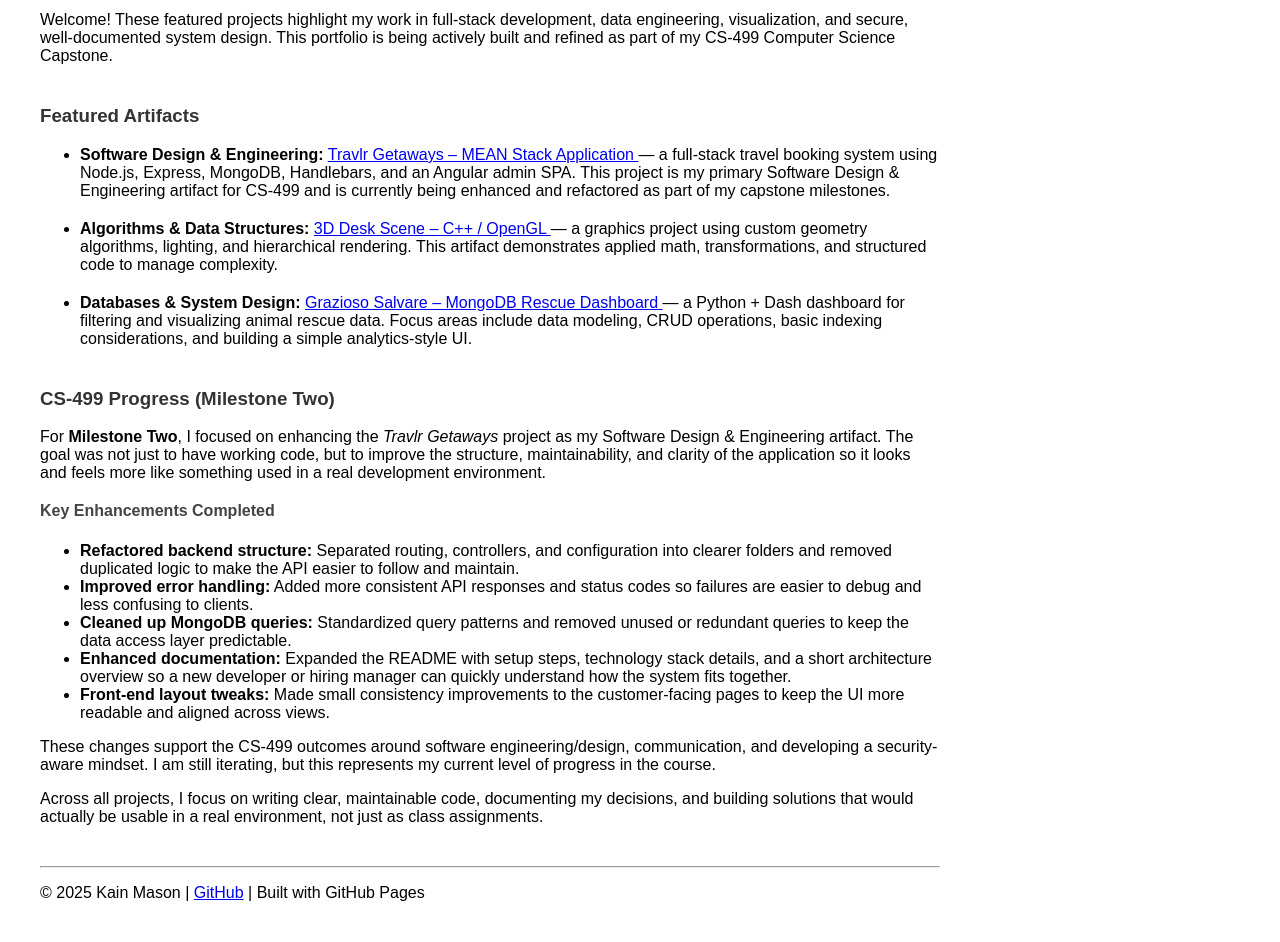
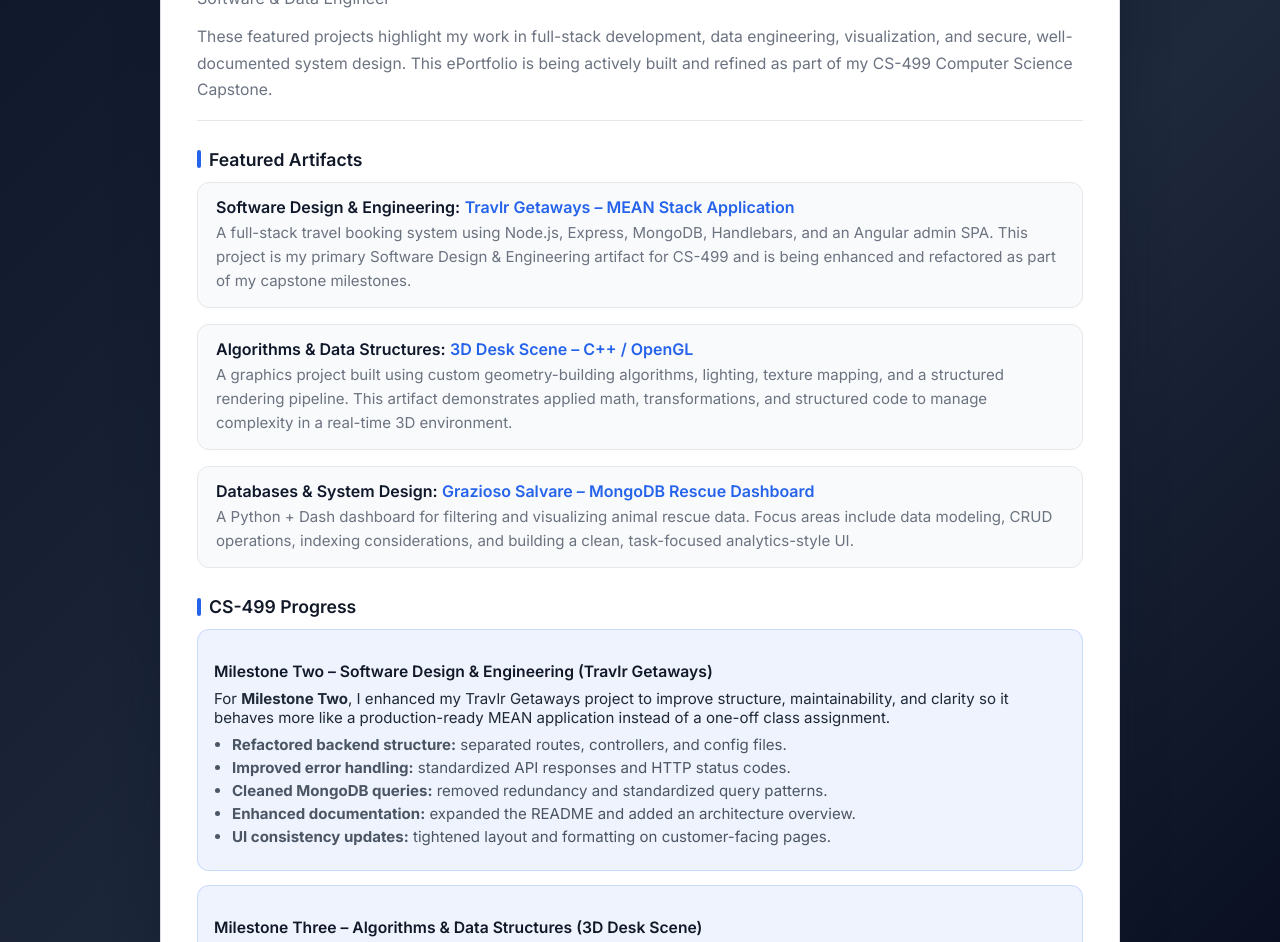
Before and after one commit to KainMason/KainMason_Portfolio.github.io, a plain HTML site: page index.html in a window 1280 px wide. Shown: the part 124-1066 px from the top of the page. Drawn offline with Linux system fonts and the light colour scheme.

Commit message:
Update index.html

```diff
--- a/index.html
+++ b/index.html
@@ -4,114 +4,354 @@
   <meta charset="UTF-8" />
   <meta name="viewport" content="width=device-width, initial-scale=1.0" />
   <title>Kain Mason | ePortfolio</title>
+
+  <!-- Google Font -->
+  <link rel="preconnect" href="https://fonts.googleapis.com">
+  <link rel="preconnect" href="https://fonts.gstatic.com" crossorigin>
+  <link
+    href="https://fonts.googleapis.com/css2?family=Inter:wght@300;400;600;700&display=swap"
+    rel="stylesheet"
+  />
+
+  <style>
+    :root {
+      --bg-gradient: linear-gradient(135deg, #0f172a, #1e293b, #020617);
+      --card-bg: #ffffff;
+      --text-main: #0f172a;
+      --text-muted: #6b7280;
+      --accent: #2563eb;
+      --accent-soft: rgba(37, 99, 235, 0.08);
+      --border-soft: #e5e7eb;
+    }
+
+    * {
+      box-sizing: border-box;
+    }
+
+    body {
+      margin: 0;
+      min-height: 100vh;
+      font-family: "Inter", system-ui, -apple-system, BlinkMacSystemFont, "Segoe UI",
+        sans-serif;
+      background: var(--bg-gradient);
+      color: var(--text-main);
+      display: flex;
+      align-items: flex-start;
+      justify-content: center;
+      padding: 32px 16px;
+    }
+
+    .page-shell {
+      width: 100%;
+      max-width: 960px;
+    }
+
+    .card {
+      background: var(--card-bg);
+      border-radius: 18px;
+      padding: 32px 28px 24px;
+      box-shadow: 0 20px 45px rgba(15, 23, 42, 0.35);
+      border: 1px solid rgba(148, 163, 184, 0.35);
+    }
+
+    @media (min-width: 768px) {
+      .card {
+        padding: 36px 36px 28px;
+      }
+    }
+
+    header {
+      border-bottom: 1px solid var(--border-soft);
+      padding-bottom: 16px;
+      margin-bottom: 24px;
+      display: flex;
+      flex-direction: column;
+      gap: 4px;
+    }
+
+    .name {
+      font-size: 2rem;
+      font-weight: 700;
+      letter-spacing: 0.02em;
+      margin: 0;
+    }
+
+    .subtitle {
+      font-size: 1rem;
+      font-weight: 500;
+      color: var(--text-muted);
+      margin: 0;
+    }
+
+    .intro {
+      margin: 12px 0 0;
+      font-size: 0.98rem;
+      line-height: 1.7;
+      color: var(--text-muted);
+    }
+
+    h3.section-title {
+      font-size: 1.1rem;
+      font-weight: 600;
+      margin: 28px 0 12px;
+      color: #111827;
+      display: flex;
+      align-items: center;
+      gap: 8px;
+    }
+
+    h3.section-title::before {
+      content: "";
+      width: 4px;
+      height: 18px;
+      border-radius: 999px;
+      background: var(--accent);
+      display: inline-block;
+    }
+
+    h4.subsection-title {
+      font-size: 0.98rem;
+      font-weight: 600;
+      margin: 18px 0 8px;
+      color: #111827;
+    }
+
+    .featured-list {
+      list-style: none;
+      padding: 0;
+      margin: 8px 0 0;
+      display: flex;
+      flex-direction: column;
+      gap: 16px;
+    }
+
+    .featured-item {
+      padding: 14px 14px 14px 18px;
+      border-radius: 12px;
+      border: 1px solid var(--border-soft);
+      background: #f9fafb;
+    }
+
+    .featured-item strong {
+      font-weight: 600;
+    }
+
+    .featured-item a {
+      font-weight: 600;
+      color: var(--accent);
+      text-decoration: none;
+    }
+
+    .featured-item a:hover {
+      text-decoration: underline;
+    }
+
+    .featured-item p {
+      margin: 4px 0 0;
+      font-size: 0.94rem;
+      line-height: 1.6;
+      color: var(--text-muted);
+    }
+
+    .cs499-section {
+      margin-top: 12px;
+      padding: 14px 16px;
+      border-radius: 12px;
+      background: var(--accent-soft);
+      border: 1px solid rgba(37, 99, 235, 0.18);
+    }
+
+    .cs499-section p {
+      margin: 6px 0 0;
+      font-size: 0.94rem;
+      color: #1f2937;
+    }
+
+    ul.bullet-list {
+      margin: 8px 0 10px 18px;
+      padding: 0;
+      font-size: 0.94rem;
+      color: #4b5563;
+    }
+
+    ul.bullet-list li {
+      margin-bottom: 4px;
+    }
+
+    code {
+      font-family: ui-monospace, SFMono-Regular, Menlo, Monaco, Consolas, "Liberation Mono",
+        "Courier New", monospace;
+      font-size: 0.9em;
+      background: #e5e7eb;
+      padding: 1px 4px;
+      border-radius: 4px;
+    }
+
+    footer {
+      margin-top: 18px;
+      padding-top: 14px;
+      border-top: 1px solid var(--border-soft);
+      font-size: 0.9rem;
+      color: var(--text-muted);
+      display: flex;
+      flex-wrap: wrap;
+      gap: 6px;
+      justify-content: space-between;
+      align-items: center;
+    }
+
+    footer a {
+      color: var(--accent);
+      text-decoration: none;
+      font-weight: 500;
+    }
+
+    footer a:hover {
+      text-decoration: underline;
+    }
+  </style>
 </head>
 
-<body style="font-family: Arial, sans-serif; margin: 40px; max-width: 900px;">
+<body>
+  <div class="page-shell">
+    <main class="card">
 
-  <h1 style="margin-bottom: 10px;">Kain Mason</h1>
-  <h2 style="margin-top: 0; color: #555;">Software &amp; Data Engineer</h2>
-
-  <p>
-    Welcome! These featured projects highlight my work in full-stack development,
+      <header>
+        <h1 class="name">Kain Mason</h1>
+        <h2 class="subtitle">Software &amp; Data Engineer</h2>
+        <p class="intro">
+          These featured projects highlight my work in full-stack development,
           data engineering, visualization, and secure, well-documented system design.
-    This portfolio is being actively built and refined as part of my CS-499
+          This ePortfolio is being actively built and refined as part of my CS-499
           Computer Science Capstone.
         </p>
+      </header>
 
       <!-- Featured Artifacts -->
-  <h3 style="margin-top: 40px; color:#333;">Featured Artifacts</h3>
-  <ul>
+      <section>
+        <h3 class="section-title">Featured Artifacts</h3>
 
-    <li style="margin-bottom: 20px;">
+        <ul class="featured-list">
+
+          <li class="featured-item">
             <strong>Software Design &amp; Engineering:</strong>
             <a href="https://github.com/KainMason/CS465-Final-Project" target="_blank">
               Travlr Getaways – MEAN Stack Application
             </a>
-      &mdash; a full-stack travel booking system using Node.js, Express,
+            <p>
+              A full-stack travel booking system using Node.js, Express,
               MongoDB, Handlebars, and an Angular admin SPA. This project is my primary
-      Software Design &amp; Engineering artifact for CS-499 and is currently being
-      enhanced and refactored as part of my capstone milestones.
+              Software Design &amp; Engineering artifact for CS-499 and is being enhanced
+              and refactored as part of my capstone milestones.
+            </p>
           </li>
 
-    <li style="margin-bottom: 20px;">
+          <li class="featured-item">
             <strong>Algorithms &amp; Data Structures:</strong>
             <a href="https://github.com/KainMason/C330-Computer-Graphics-and-Visualization"
                target="_blank">
               3D Desk Scene – C++ / OpenGL
             </a>
-      &mdash; a graphics project using custom geometry algorithms, lighting, and
-      hierarchical rendering. This artifact demonstrates applied math,
-      transformations, and structured code to manage complexity.
+            <p>
+              A graphics project built using custom geometry-building algorithms,
+              lighting, texture mapping, and a structured rendering pipeline. This artifact
+              demonstrates applied math, transformations, and structured code to manage
+              complexity in a real-time 3D environment.
+            </p>
           </li>
 
-    <li style="margin-bottom: 20px;">
+          <li class="featured-item">
             <strong>Databases &amp; System Design:</strong>
             <a href="https://github.com/KainMason/CS-340-8-2-Journal-Portfolio-Item"
                target="_blank">
               Grazioso Salvare – MongoDB Rescue Dashboard
             </a>
-      &mdash; a Python + Dash dashboard for filtering and visualizing animal
-      rescue data. Focus areas include data modeling, CRUD operations, basic
-      indexing considerations, and building a simple analytics-style UI.
+            <p>
+              A Python + Dash dashboard for filtering and visualizing animal
+              rescue data. Focus areas include data modeling, CRUD operations, indexing
+              considerations, and building a clean, task-focused analytics-style UI.
+            </p>
           </li>
 
         </ul>
+      </section>
 
-  <!-- CS-499 Progress Section -->
-  <h3 style="margin-top: 40px; color:#333;">CS-499 Progress (Milestone Two)</h3>
+      <!-- CS-499 Progress -->
+      <section>
+        <h3 class="section-title">CS-499 Progress</h3>
+
+        <!-- Milestone Two -->
+        <div class="cs499-section">
+          <h4 class="subsection-title">
+            Milestone Two – Software Design &amp; Engineering (Travlr Getaways)
+          </h4>
           <p>
-    For <strong>Milestone Two</strong>, I focused on enhancing the
-    <em>Travlr Getaways</em> project as my Software Design &amp; Engineering artifact.
-    The goal was not just to have working code, but to improve the structure,
-    maintainability, and clarity of the application so it looks and feels more
-    like something used in a real development environment.
+            For <strong>Milestone Two</strong>, I enhanced my Travlr Getaways project to
+            improve structure, maintainability, and clarity so it behaves more like a
+            production-ready MEAN application instead of a one-off class assignment.
           </p>
+          <ul class="bullet-list">
+            <li><strong>Refactored backend structure:</strong> separated routes, controllers, and config files.</li>
+            <li><strong>Improved error handling:</strong> standardized API responses and HTTP status codes.</li>
+            <li><strong>Cleaned MongoDB queries:</strong> removed redundancy and standardized query patterns.</li>
+            <li><strong>Enhanced documentation:</strong> expanded the README and added an architecture overview.</li>
+            <li><strong>UI consistency updates:</strong> tightened layout and formatting on customer-facing pages.</li>
+          </ul>
+        </div>
 
-  <h4 style="margin-top: 20px; color:#444;">Key Enhancements Completed</h4>
-  <ul>
+        <!-- Milestone Three -->
+        <div class="cs499-section" style="margin-top: 14px;">
+          <h4 class="subsection-title">
+            Milestone Three – Algorithms &amp; Data Structures (3D Desk Scene)
+          </h4>
+          <p>
+            For <strong>Milestone Three</strong>, I focused on improving the algorithms
+            and data structures behind my C++ / OpenGL 3D Desk Scene so it is cleaner,
+            safer, and easier to extend.
+          </p>
+          <ul class="bullet-list">
             <li>
-      <strong>Refactored backend structure:</strong> Separated routing, controllers,
-      and configuration into clearer folders and removed duplicated logic to make
-      the API easier to follow and maintain.
+              <strong>Geometry algorithm refactoring:</strong>
+              consolidated repeated shape generation into reusable functions.
             </li>
             <li>
-      <strong>Improved error handling:</strong> Added more consistent API responses
-      and status codes so failures are easier to debug and less confusing to clients.
+              <strong>Stronger data structures:</strong>
+              replaced raw arrays with <code>std::vector</code> and grouped vertex,
+              normal, and texture data into structured containers.
             </li>
             <li>
-      <strong>Cleaned up MongoDB queries:</strong> Standardized query patterns and
-      removed unused or redundant queries to keep the data access layer predictable.
+              <strong>Transformation pipeline cleanup:</strong>
+              clarified the order of scaling → rotation → translation and improved
+              model/view/projection logic.
             </li>
             <li>
-      <strong>Enhanced documentation:</strong> Expanded the README with setup steps,
-      technology stack details, and a short architecture overview so a new developer
-      or hiring manager can quickly understand how the system fits together.
+              <strong>Improved documentation:</strong>
+              added comments explaining geometry-building steps and algorithm intent.
             </li>
             <li>
-      <strong>Front-end layout tweaks:</strong> Made small consistency improvements
-      to the customer-facing pages to keep the UI more readable and aligned across views.
+              <strong>Stability improvements:</strong>
+              added basic bounds checks, removed unused code, and fixed minor
+              rendering issues.
             </li>
           </ul>
+        </div>
 
-  <p>
-    These changes support the CS-499 outcomes around software engineering/design,
-    communication, and developing a security-aware mindset. I am still iterating,
-    but this represents my current level of progress in the course.
+        <p class="intro" style="margin-top: 16px;">
+          Across these artifacts, I focus on writing clear, maintainable code,
+          documenting my decisions, and building solutions that would be usable
+          in real environments, not just in the classroom.
         </p>
+      </section>
 
-  <p>
-    Across all projects, I focus on writing clear, maintainable code, documenting
-    my decisions, and building solutions that would actually be usable in a real
-    environment, not just as class assignments.
-  </p>
+      <footer>
+        <span>&copy; 2025 Kain Mason</span>
+        <span>
+          <a href="https://github.com/KainMason" target="_blank">GitHub</a> &nbsp;|&nbsp;
+          Built with GitHub Pages
+        </span>
+      </footer>
 
-  <hr style="margin-top: 40px;" />
-
-  <p>
-    &copy; 2025 Kain Mason |
-    <a href="https://github.com/KainMason" target="_blank">GitHub</a> |
-    Built with GitHub Pages
-  </p>
-
+    </main>
+  </div>
 </body>
 </html>
```
Lines whose indentation alone changed are shown as unchanged.
